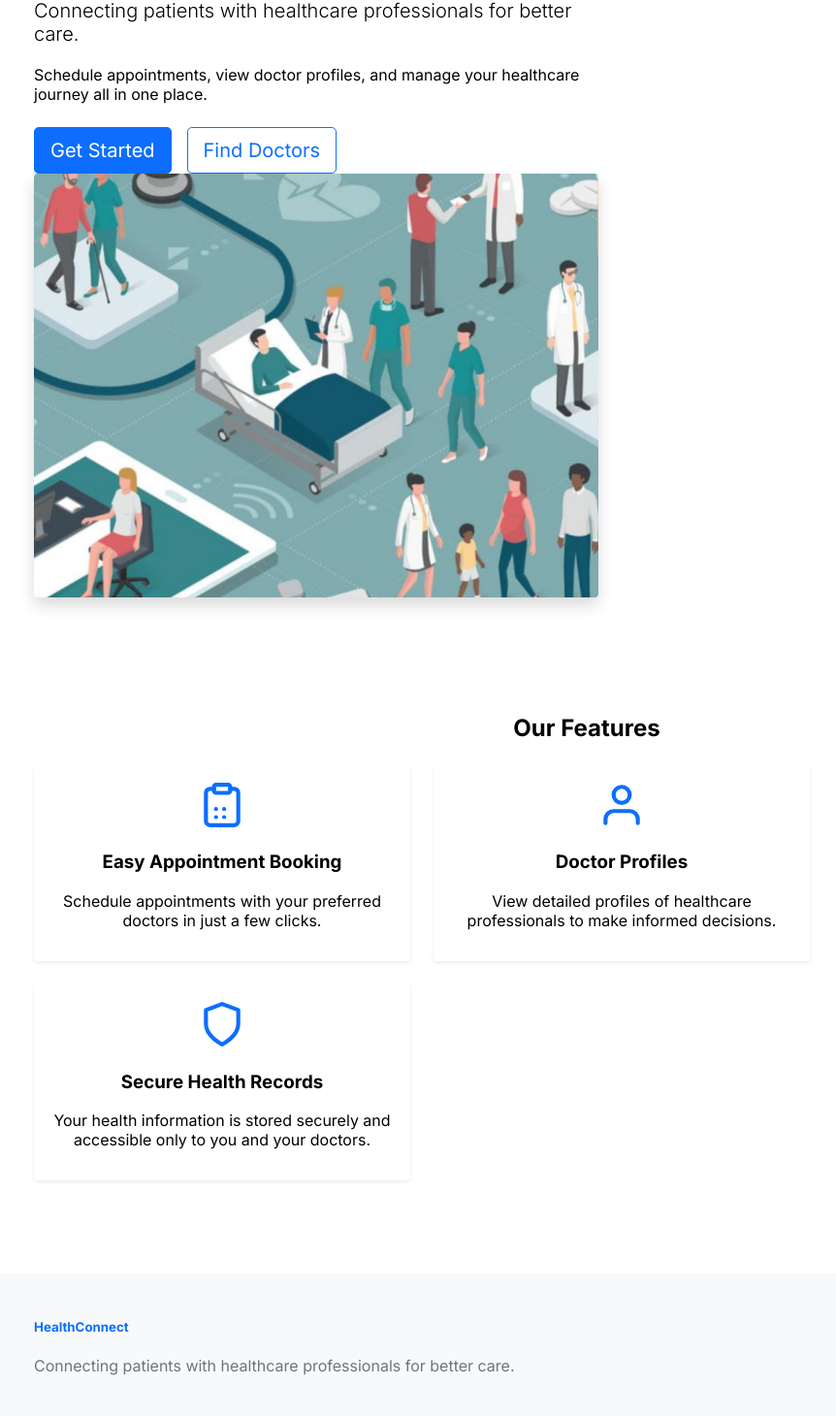
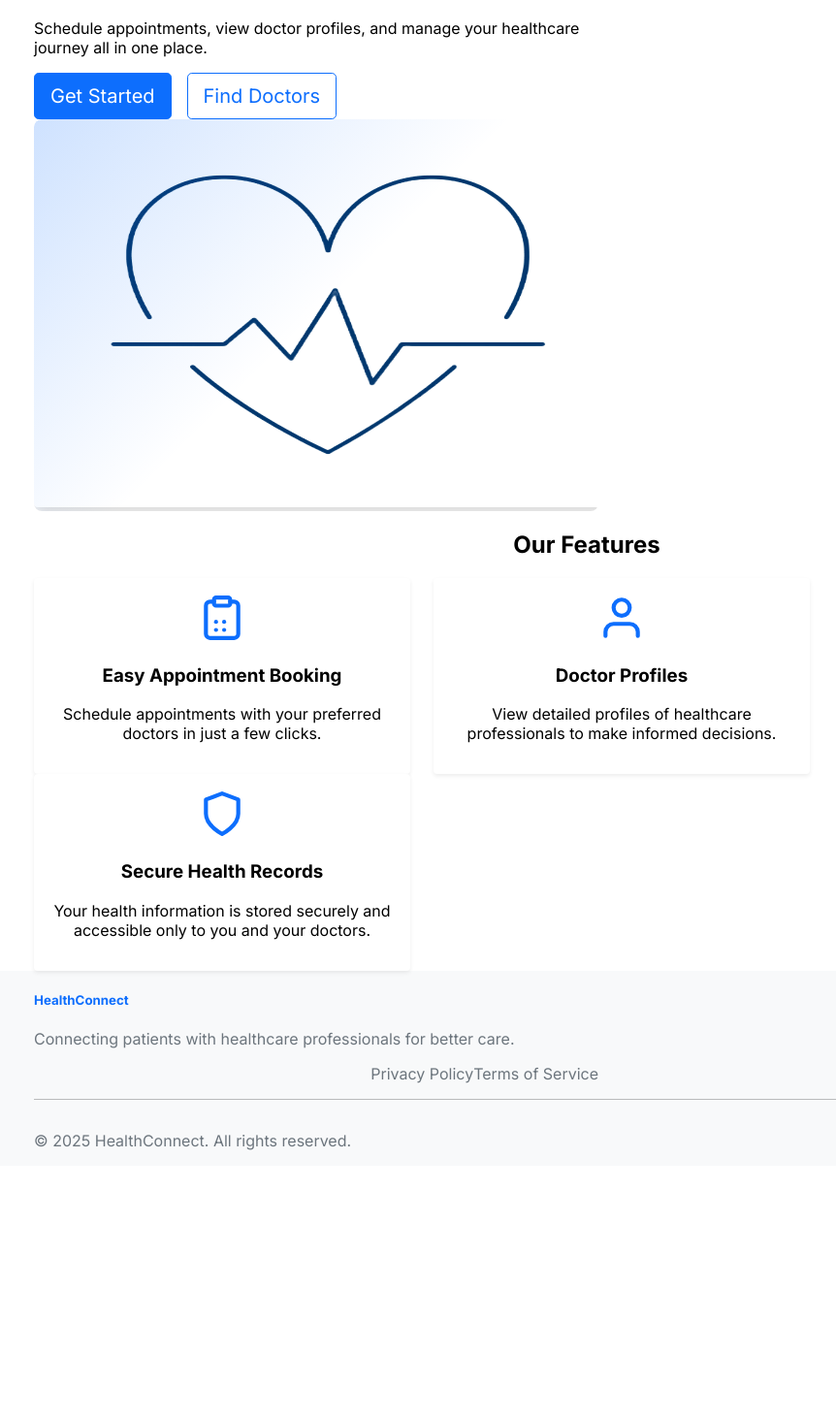
Before and after one commit to Kazi27/health-connect, a Next.js app: page / in a window 1280 px wide. Shown: the part 319-1779 px from the top of the page at 97% size, without its empty margins (35-897 px from the left). After the commit the page ends 1529 px from the top, so only its background shows below. Built offline with nearby package versions, Linux system fonts and the light colour scheme.

Commit message:
Updated hero, added form validation, configured login

```diff
--- a/app/appointments/book/page.tsx
+++ b/app/appointments/book/page.tsx
@@ -1,10 +1,10 @@
 "use client"
 
 import type React from "react"
-
 import { useState, useEffect } from "react"
 import { useSearchParams } from "next/navigation"
 import Image from "next/image"
+import ProtectedRoute from "@/components/protected-route"
 
 // Mock data for doctors
 const doctors = [
@@ -58,7 +58,7 @@ const timeSlots = [
   "4:30 PM",
 ]
 
-export default function BookAppointment() {
+export default function BookAppointmentPage() {
   const searchParams = useSearchParams()
   const doctorId = searchParams.get("doctor")
 
@@ -117,6 +117,7 @@ export default function BookAppointment() {
   const today = new Date().toISOString().split("T")[0]
 
   return (
+    <ProtectedRoute>
       <div className="container py-5">
         <div className="row justify-content-center">
           <div className="col-md-8">
@@ -219,7 +220,12 @@ export default function BookAppointment() {
                       )}
 
                       <div className="d-flex justify-content-end">
-                      <button type="button" className="btn btn-primary" onClick={handleNext} disabled={!selectedDoctor}>
+                        <button
+                          type="button"
+                          className="btn btn-primary"
+                          onClick={handleNext}
+                          disabled={!selectedDoctor}
+                        >
                           Next
                         </button>
                       </div>
@@ -346,5 +352,6 @@ export default function BookAppointment() {
           </div>
         </div>
       </div>
+    </ProtectedRoute>
   )
 }
--- a/app/appointments/page.tsx
+++ b/app/appointments/page.tsx
@@ -3,6 +3,7 @@
 import { useState } from "react"
 import Link from "next/link"
 import Image from "next/image"
+import ProtectedRoute from "@/components/protected-route"
 
 // Mock data for appointments
 const appointmentsData = [
@@ -63,7 +64,7 @@ const appointmentsData = [
   },
 ]
 
-export default function Appointments() {
+export default function AppointmentsPage() {
   const [filter, setFilter] = useState("all")
 
   // Filter appointments based on selected filter
@@ -77,6 +78,7 @@ export default function Appointments() {
   }
 
   return (
+    <ProtectedRoute>
       <div className="container py-5">
         <div className="d-flex justify-content-between align-items-center mb-4">
           <h1>My Appointments</h1>
@@ -232,5 +234,6 @@ export default function Appointments() {
           </div>
         )}
       </div>
+    </ProtectedRoute>
   )
 }
--- a/app/doctors/page.tsx
+++ b/app/doctors/page.tsx
@@ -1,5 +1,6 @@
 import Image from "next/image"
 import Link from "next/link"
+import ProtectedRoute from "@/components/protected-route"
 
 // Mock data for doctors
 const doctors = [
@@ -50,8 +51,9 @@ const doctors = [
   },
 ]
 
-export default function Doctors() {
+export default function DoctorsPage() {
   return (
+    <ProtectedRoute>
       <div className="container py-5">
         <h1 className="mb-4">Find a Doctor</h1>
 
@@ -71,12 +73,11 @@ export default function Doctors() {
                 </label>
                 <select className="form-select" id="specialty">
                   <option value="">All Specialties</option>
-                <option>Cardiologist</option>
-                <option>Dermatologist</option>
-                <option>Family Medicine</option>
-                <option>Neurologist</option>
-                <option>Orthopedic Surgeon</option>
-                <option>Pediatrician</option>
+                  <option>Fart Analyst</option>
+                  <option>Urologist</option>
+                  <option>Plastic Surgeon</option>
+                  <option>Flatulogist</option>
+                  <option>Sexologist</option>
                 </select>
               </div>
               <div className="col-md-3">
@@ -141,5 +142,6 @@ export default function Doctors() {
           ))}
         </div>
       </div>
+    </ProtectedRoute>
   )
 }
--- a/app/globals.css
+++ b/app/globals.css
@@ -702,113 +702,6 @@
   gap: 1rem !important;
 }
 
-.text-center {
-  text-align: center !important;
-}
-
-.text-decoration-none {
-  text-decoration: none !important;
-}
-
-.img-fluid {
-  max-width: 100%;
-  height: auto;
-}
-
-.w-100 {
-  width: 100% !important;
-}
-
-.h-100 {
-  height: 100% !important;
-}
-
-.py-5 {
-  padding-top: 3rem !important;
-  padding-bottom: 3rem !important;
-}
-
-.py-4 {
-  padding-top: 1.5rem !important;
-  padding-bottom: 1.5rem !important;
-}
-
-.p-4 {
-  padding: 1.5rem !important;
-}
-
-.p-2 {
-  padding: 0.5rem !important;
-}
-
-.mb-4 {
-  margin-bottom: 1.5rem !important;
-}
-
-.mb-3 {
-  margin-bottom: 1rem !important;
-}
-
-.mb-2 {
-  margin-bottom: 0.5rem !important;
-}
-
-.mb-1 {
-  margin-bottom: 0.25rem !important;
-}
-
-.mb-0 {
-  margin-bottom: 0 !important;
-}
-
-.me-3 {
-  margin-right: 1rem !important;
-}
-
-.me-2 {
-  margin-right: 0.5rem !important;
-}
-
-.me-1 {
-  margin-right: 0.25rem !important;
-}
-
-.me-auto {
-  margin-right: auto !important;
-}
-
-.ms-1 {
-  margin-left: 0.25rem !important;
-}
-
-.mt-5 {
-  margin-top: 3rem !important;
-}
-
-.mt-4 {
-  margin-top: 1.5rem !important;
-}
-
-.mx-2 {
-  margin-right: 0.5rem !important;
-  margin-left: 0.5rem !important;
-}
-
-.mx-auto {
-  margin-right: auto !important;
-  margin-left: auto !important;
-}
-
-.g-4 {
-  --bs-gutter-y: 1.5rem;
-  --bs-gutter-x: 1.5rem;
-}
-
-.g-3 {
-  --bs-gutter-y: 1rem;
-  --bs-gutter-x: 1rem;
-}
-
 .g-2 {
   --bs-gutter-y: 0.5rem;
   --bs-gutter-x: 0.5rem;
@@ -869,3 +762,111 @@ hr {
 hr:not([size]) {
   height: 1px;
 }
+
+/* Hero image effects */
+.hero-image-container {
+  position: relative;
+  overflow: hidden;
+  border-radius: 0.5rem;
+  transition: transform 0.5s ease;
+}
+
+.hero-image-container:hover {
+  transform: translateY(-5px);
+}
+
+.hero-image {
+  transition: transform 0.8s ease;
+  z-index: 1;
+}
+
+.hero-image-container:hover .hero-image {
+  transform: scale(1.03);
+}
+
+.hero-overlay {
+  position: absolute;
+  top: 0;
+  left: 0;
+  right: 0;
+  bottom: 0;
+  background: linear-gradient(135deg, rgba(13, 110, 253, 0.2) 0%, rgba(0, 0, 0, 0) 50%);
+  z-index: 2;
+  border-radius: 0.5rem;
+}
+
+.hero-glow {
+  position: absolute;
+  top: -20px;
+  left: -20px;
+  right: -20px;
+  bottom: -20px;
+  background: radial-gradient(circle at center, rgba(13, 110, 253, 0.3) 0%, rgba(13, 110, 253, 0) 70%);
+  opacity: 0;
+  z-index: 0;
+  transition: opacity 0.5s ease;
+}
+
+.hero-image-container:hover .hero-glow {
+  opacity: 1;
+}
+
+@keyframes pulse {
+  0% {
+    box-shadow: 0 0 0 0 rgba(13, 110, 253, 0.4);
+  }
+  70% {
+    box-shadow: 0 0 0 10px rgba(13, 110, 253, 0);
+  }
+  100% {
+    box-shadow: 0 0 0 0 rgba(13, 110, 253, 0);
+  }
+}
+
+.hero-image-container {
+  animation: pulse 2s infinite;
+}
+
+/* Loading spinner */
+.spinner-border {
+  display: inline-block;
+  width: 2rem;
+  height: 2rem;
+  vertical-align: text-bottom;
+  border: 0.25em solid currentColor;
+  border-right-color: transparent;
+  border-radius: 50%;
+  animation: spinner-border .75s linear infinite;
+}
+
+.spinner-border-sm {
+  width: 1rem;
+  height: 1rem;
+  border-width: 0.2em;
+}
+
+@keyframes spinner-border {
+  to {
+    transform: rotate(360deg);
+  }
+}
+
+.visually-hidden {
+  position: absolute !important;
+  width: 1px !important;
+  height: 1px !important;
+  padding: 0 !important;
+  margin: -1px !important;
+  overflow: hidden !important;
+  clip: rect(0, 0, 0, 0) !important;
+  white-space: nowrap !important;
+  border: 0 !important;
+}
+
+/* Authentication-related styles */
+.auth-hint {
+  background-color: rgba(13, 110, 253, 0.1);
+  border-radius: 0.25rem;
+  padding: 0.75rem;
+  margin-top: 1rem;
+}
--- a/app/page.tsx
+++ b/app/page.tsx
@@ -21,14 +21,19 @@ export default function Home() {
             </Link>
           </div>
         </div>
-        <div className="col-md-6">
-          <Image
-            src="/images/hero.png"
-            alt="Healthcare professionals"
-            width={9000}
-            height={400}
-            className="img-fluid rounded shadow"
-          />
+        <div className="col-md-6 d-flex justify-content-center align-items-center">
+          <div className="position-relative hero-image-container">
+            <Image
+              src="/images/hero.png"
+              alt="Healthcare professionals"
+              width={600}
+              height={400}
+              className="img-fluid rounded shadow hero-image"
+              priority
+            />
+            <div className="hero-overlay"></div>
+            <div className="hero-glow"></div>
+          </div>
         </div>
       </section>
 
--- /dev/null
+++ b/components/protected-route.tsx
@@ -0,0 +1,41 @@
+"use client"
+
+import type React from "react"
+
+import { useEffect, useState } from "react"
+import { useRouter } from "next/navigation"
+import { isAuthenticated } from "@/lib/auth"
+
+interface ProtectedRouteProps {
+  children: React.ReactNode
+}
+
+export default function ProtectedRoute({ children }: ProtectedRouteProps) {
+  const router = useRouter()
+  const [loading, setLoading] = useState(true)
+
+  useEffect(() => {
+    // Check if the user is authenticated
+    if (!isAuthenticated()) {
+      // Redirect to login page if not authenticated
+      router.push("/login")
+    } else {
+      setLoading(false)
+    }
+  }, [router])
+
+  // Show loading state while checking authentication
+  if (loading) {
+    return (
+      <div className="container py-5 text-center">
+        <div className="spinner-border text-primary" role="status">
+          <span className="visually-hidden">Loading...</span>
+        </div>
+        <p className="mt-3">Checking authentication...</p>
+      </div>
+    )
+  }
+
+  // Render children if authenticated
+  return <>{children}</>
+}
--- /dev/null
+++ b/lib/auth.ts
@@ -0,0 +1,27 @@
+// Simple client-side authentication utility
+
+// Store auth state in localStorage to persist across page refreshes
+export const isAuthenticated = (): boolean => {
+  if (typeof window === "undefined") return false
+  return localStorage.getItem("isAuthenticated") === "true"
+}
+
+export const login = (email: string, password: string): boolean => {
+  // Check for the specific credentials
+  if (email === "Adeedat.official@gmail.com" && password === "Dee6462772.") {
+    localStorage.setItem("isAuthenticated", "true")
+    localStorage.setItem("userEmail", email)
+    return true
+  }
+  return false
+}
+
+export const logout = (): void => {
+  localStorage.removeItem("isAuthenticated")
+  localStorage.removeItem("userEmail")
+}
+
+export const getUserEmail = (): string | null => {
+  if (typeof window === "undefined") return null
+  return localStorage.getItem("userEmail")
+}
```
Also changed, not shown: app/login/page.tsx (+25 -10 lines), components/navbar.tsx (+42 -0 lines), public/images/hero.png. Lines whose indentation alone changed are shown as unchanged.
